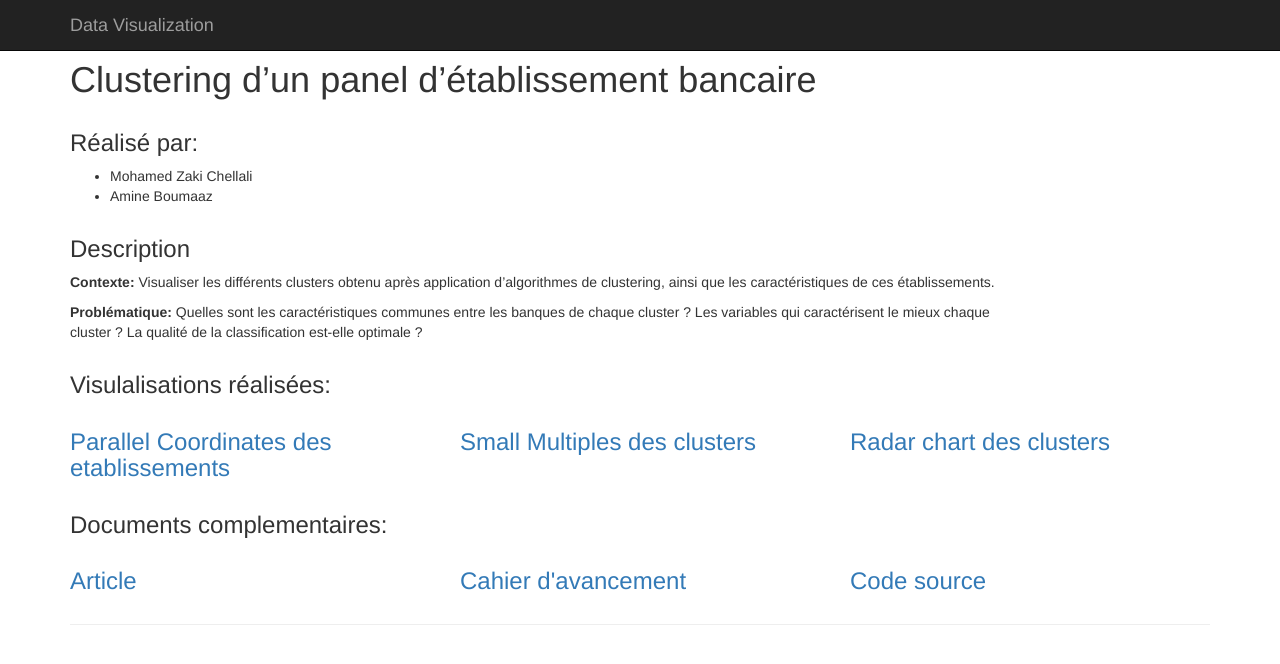
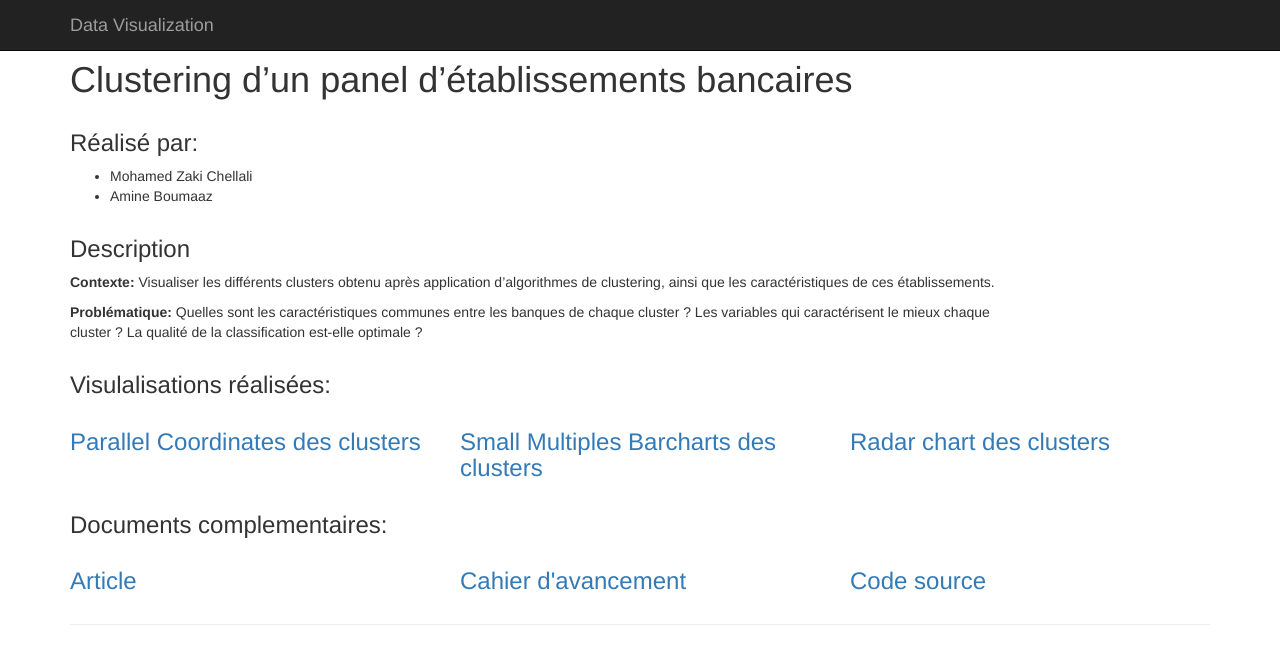
Before and after one commit to MohamedZaki/DataVisualizationProject, a plain HTML site: page index.html in a window 1280 px wide. Drawn offline with Linux system fonts and the light colour scheme.

Commit message:
Update index.html

```diff
--- a/index.html
+++ b/index.html
@@ -56,7 +56,7 @@
         <div class="row">
             <br><br>
             <div class="col-lg-12">
-                <h1>Clustering d’un panel d’établissement bancaire</h1>
+                <h1>Clustering d’un panel d’établissements bancaires</h1>
             </div>
         </div>
         <div class="row">
@@ -96,12 +96,12 @@
 		<div class="row">
 			<div class="col-lg-4">
 				<h3>
-					<a href="http://bl.ocks.org/MohamedZaki/raw/f43971b6746784fe4b6d1f6b32ae0c02">Parallel Coordinates des etablissements</a>
+					<a href="http://bl.ocks.org/MohamedZaki/raw/f43971b6746784fe4b6d1f6b32ae0c02">Parallel Coordinates des clusters</a>
 				</h3>
 			</div>
 			<div class="col-lg-4">
 				<h3>
-					<a href="http://bl.ocks.org/MohamedZaki/raw/64dec972dc45aa0f19e7e2b0aedce648">Small Multiples des clusters</a>
+					<a href="http://bl.ocks.org/MohamedZaki/raw/64dec972dc45aa0f19e7e2b0aedce648">Small Multiples Barcharts des clusters</a>
 				</h3>
 			</div>
 			<div class="col-lg-4">
```
